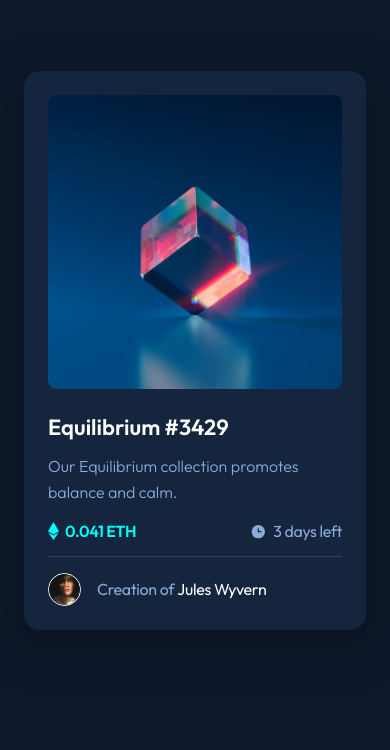
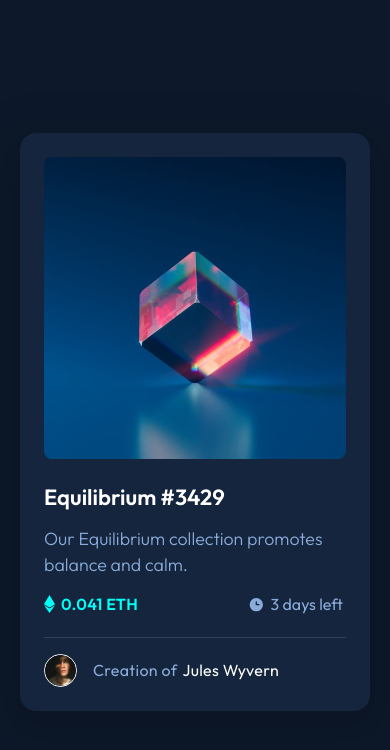
Before and after one commit to haquanq-frontendmentor/nft-preview-card-component, a website: page app/index.html in a window 390 px wide. Drawn offline with Linux system fonts and the light colour scheme.

Commit message:
Add clamp() for fonts, spacings

```diff
--- a/app/main.css
+++ b/app/main.css
@@ -4,8 +4,7 @@
     font-style: normal;
     font-weight: 300;
     src: url("./assets/fonts/outfit-v14-latin-300.woff2") format("woff2"),
-        /* Chrome 36+, Opera 23+, Firefox 39+, Safari 12+, iOS 10+ */ url("./assets/fonts/outfit-v14-latin-300.ttf")
-            format("truetype"); /* Chrome 4+, Firefox 3.5+, IE 9+, Safari 3.1+, iOS 4.2+, Android Browser 2.2+ */
+        url("./assets/fonts/outfit-v14-latin-300.ttf") format("truetype");
 }
 @font-face {
     font-display: swap;
@@ -13,8 +12,7 @@
     font-style: normal;
     font-weight: 400;
     src: url("./assets/fonts/outfit-v14-latin-regular.woff2") format("woff2"),
-        /* Chrome 36+, Opera 23+, Firefox 39+, Safari 12+, iOS 10+ */ url("./assets/fonts/outfit-v14-latin-regular.ttf")
-            format("truetype"); /* Chrome 4+, Firefox 3.5+, IE 9+, Safari 3.1+, iOS 4.2+, Android Browser 2.2+ */
+        url("./assets/fonts/outfit-v14-latin-regular.ttf") format("truetype");
 }
 @font-face {
     font-display: swap;
@@ -22,8 +20,7 @@
     font-style: normal;
     font-weight: 600;
     src: url("./assets/fonts/outfit-v14-latin-600.woff2") format("woff2"),
-        /* Chrome 36+, Opera 23+, Firefox 39+, Safari 12+, iOS 10+ */ url("./assets/fonts/outfit-v14-latin-600.ttf")
-            format("truetype"); /* Chrome 4+, Firefox 3.5+, IE 9+, Safari 3.1+, iOS 4.2+, Android Browser 2.2+ */
+        url("./assets/fonts/outfit-v14-latin-600.ttf") format("truetype");
 }
 :root {
     --color-cyan-500: rgb(0, 255, 247);
@@ -82,8 +79,10 @@ a {
 main {
     background-color: var(--color-blue-900);
     min-height: 100vh;
-    padding-top: clamp(3.875rem, 8vw + 2.5rem, 9.5rem);
-    padding-bottom: clamp(3.875rem, 8vw + 2.5rem, 9.5rem);
+    padding: 1rem;
+    display: flex;
+    align-items: center;
+    justify-content: center;
 }
 main h1 {
     position: absolute;
@@ -91,8 +90,7 @@ main h1 {
     z-index: -1;
 }
 .nft__card {
-    margin: 0 auto;
-    width: min(100vw - 3rem, 21.875rem);
+    max-width: 21.875rem;
     border-radius: 1rem;
     padding: 1.5rem;
     box-shadow: rgba(0, 0, 0, 0.15) 0px 12px 36px 20px;
@@ -110,10 +108,7 @@ main h1 {
 }
 .nft__link::after {
     opacity: 0;
-    top: 0;
-    bottom: 0;
-    left: 0;
-    right: 0;
+    inset: 0;
     content: "";
     position: absolute;
     background-color: var(--color-cyan-700);
@@ -126,11 +121,11 @@ main h1 {
     color: var(--color-white);
     font-weight: var(--font-semibold);
     font-size: 1.375rem;
-    margin-bottom: 0.9375rem;
+    margin-bottom: clamp(0.9375rem, 4vw + 0.188rem, 1.1875rem);
     text-decoration: none;
 }
 .nft__description {
-    font-size: 1rem;
+    font-size: clamp(1rem, 2vw + 0.625rem, 1.125rem);
     line-height: 1.625rem;
     margin-bottom: 1.0625rem;
     font-weight: var(--font-light);
@@ -138,14 +133,14 @@ main h1 {
 .nft__status {
     display: flex;
     justify-content: space-between;
-    margin-bottom: 1rem;
+    margin-bottom: clamp(1rem, 9vw - 0.688rem, 1.563rem);
 }
 .nft__volume {
     font-weight: var(--font-semibold);
     color: var(--color-cyan-500);
     display: flex;
     align-items: center;
-    letter-spacing: -0.02rem;
+    letter-spacing: 0.02rem;
 }
 .nft__volume--text {
     margin-left: 0.375rem;
@@ -154,7 +149,7 @@ main h1 {
 .nft__countdown {
     display: flex;
     align-items: center;
-    letter-spacing: -0.02em;
+    padding-right: 0.1875rem;
 }
 .nft__countdown--text {
     margin-left: 0.375rem;
@@ -173,10 +168,10 @@ main h1 {
     border: 0.1125rem solid var(--color-white);
 }
 .nft-author__detail {
-    letter-spacing: -0.02rem;
+    letter-spacing: 0.02rem;
     padding-bottom: 0.0625rem;
     display: flex;
-    gap: 0.1875rem;
+    gap: 0.3125rem;
 }
 .nft-author__detail--link {
     color: var(--color-white);
@@ -195,35 +190,6 @@ main h1 {
     .nft__link::after,
     .nft-author__detail--link {
         transition: none;
-    }
-}
-@media screen and (min-width: 48em) {
-    .card {
-        padding-bottom: 2rem;
-    }
-    .nft__name {
-        margin-bottom: 1.1875rem;
-    }
-    .nft__description {
-        font-size: 1.125rem;
-        margin-bottom: 1.5625rem;
-    }
-    .nft__status {
-        margin-bottom: 1.5625rem;
-    }
-    .nft__volume {
-        letter-spacing: 0.02em;
-    }
-    .nft__countdown {
-        letter-spacing: 0em;
-        padding-right: 0.1875rem;
-    }
-    .nft-author__detail {
-        letter-spacing: 0;
-        gap: 0.3125rem;
-    }
-    .nft-author__detail--name {
-        letter-spacing: 0.01em;
     }
 }
 @supports selector(:focus-visible) {
```
